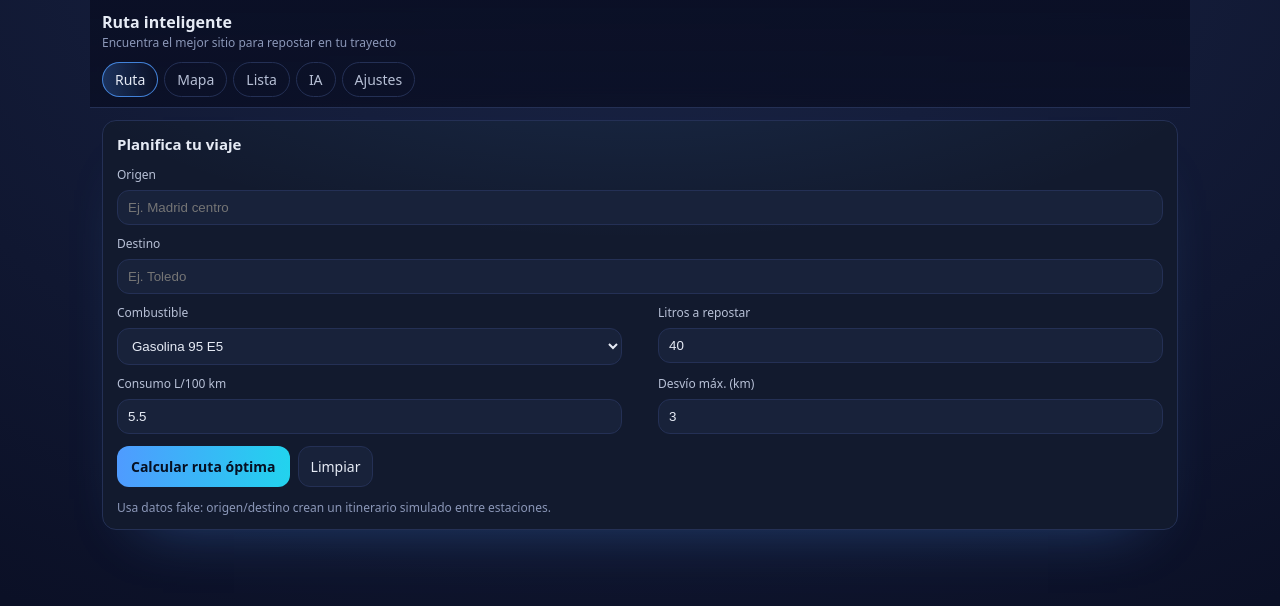
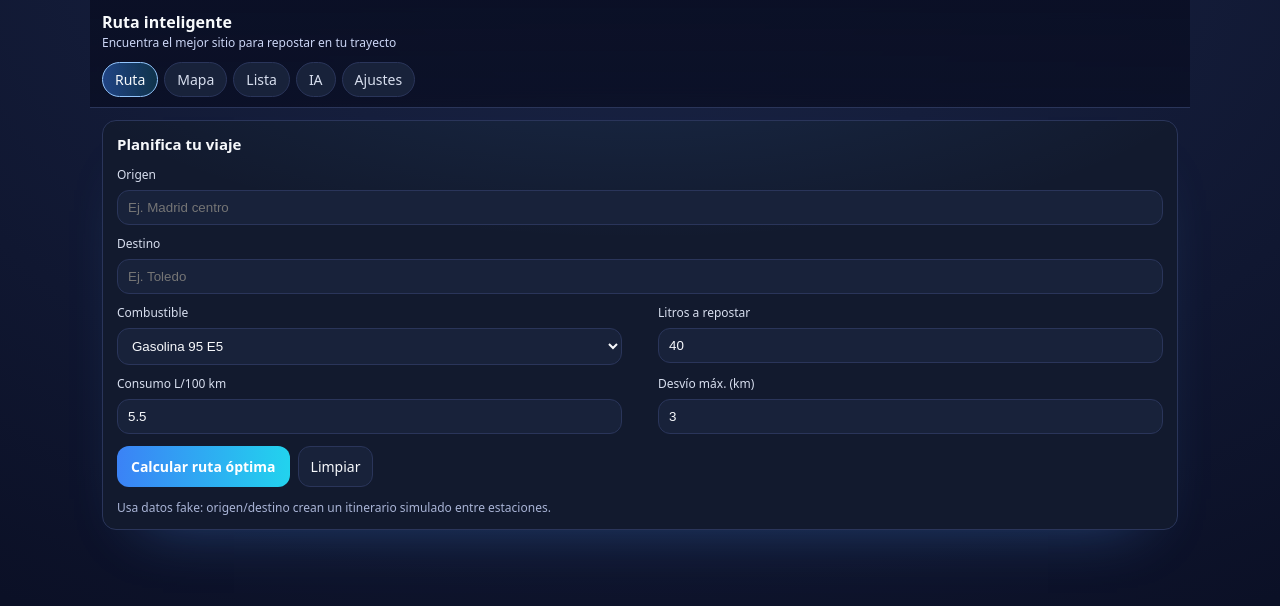
Before and after one commit to jblancoantelo/localizatugasolinera, a website: page prototipos_opencode_bigpickle/prototipo10-ruta-inteligente/index.html in a window 1280 px wide. Drawn offline with Linux system fonts and the light colour scheme.

Commit message:
fix(protos): mejorar contraste prototipo 10

```diff
--- a/prototipos_opencode_bigpickle/prototipo10-ruta-inteligente/estilo.css
+++ b/prototipos_opencode_bigpickle/prototipo10-ruta-inteligente/estilo.css
@@ -3,10 +3,10 @@
   --bg:#0b1026;
   --card:#121a2e;
   --sup:#18223a;
-  --txt:#e6ebf5;
-  --txt2:#b7c0d6;
-  --txt3:#8b97b8;
-  --line:#243055;
+  --txt:#f7f9fc;
+  --txt2:#d7deee;
+  --txt3:#a9b4d6;
+  --line:#2a355a;
   --azul:#4f9bff;
   --verde:#22c55e;
   --naranja:#f59e0b;
@@ -26,11 +26,11 @@ body{
 .cabecera{position:sticky;top:0;z-index:5;background:linear-gradient(180deg,rgba(11,16,38,.98) 0%,rgba(11,16,38,.9) 100%);backdrop-filter:blur(10px);border-bottom:1px solid var(--line)}
 .cab-fila{display:flex;align-items:center;gap:10px;padding:10px 12px}
 .vol{border:1px solid var(--line);background:var(--sup);color:var(--txt);border-radius:10px;padding:6px 10px}
-.tit h1{margin:0;font-size:16px}
-.tit p{margin:0;color:var(--txt3);font-size:12px}
+.tit h1{margin:0;font-size:16px;color:#f8fafc}
+.tit p{margin:0;color:#cbd5f5;font-size:12px}
 .tabs{display:flex;gap:6px;padding:0 12px 10px;overflow:auto}
-.tab{border:1px solid var(--line);background:transparent;color:var(--txt2);border-radius:999px;padding:6px 12px;white-space:nowrap}
-.tab.activa{background:linear-gradient(90deg,rgba(79,155,255,.25),transparent);color:var(--txt);border-color:rgba(79,155,255,.8)}
+.tab{border:1px solid var(--line);background:var(--sup);color:var(--txt2);border-radius:999px;padding:6px 12px;white-space:nowrap}
+.tab.activa{background:linear-gradient(90deg,rgba(59,130,246,.45),rgba(34,211,238,.18));color:#f8fafc;border-color:#93c5fd}
 .main{flex:1;display:flex;flex-direction:column;gap:12px;padding:12px}
 .panel{display:none;flex-direction:column;gap:12px}
 .panel.activa{display:flex}
@@ -42,7 +42,7 @@ body{
 .fila2{display:grid;grid-template-columns:1fr 1fr;gap:8px}
 .fila-acc{display:flex;gap:8px;padding:12px 14px}
 button{font:inherit}
-.primario{border:none;background:linear-gradient(90deg,#4f9bff,#22d3ee);color:#061022;border-radius:12px;padding:9px 14px;font-weight:600}
+.primario{border:none;background:linear-gradient(90deg,#3b82f6,#22d3ee);color:#ffffff;border-radius:12px;padding:9px 14px;font-weight:600}
 #btnLimpiarRuta{border:1px solid var(--line);background:var(--sup);color:var(--txt);border-radius:12px;padding:9px 12px}
 .pista{margin:0;padding:0 14px 12px;color:var(--txt3);font-size:12px}
 .res-cab{display:flex;flex-wrap:wrap;align-items:flex-start;justify-content:space-between;gap:10px;padding:12px 14px 0}
```
Also changed, not shown: prototipos_opencode_bigpickle/shared/informes/prototipo10-ruta-inteligente.md (added, +31 -0 lines), prototipos_opencode_bigpickle/shared/capturas/prototipo10-ruta-inteligente-movil.png (added), prototipos_opencode_bigpickle/shared/capturas/prototipo10-ruta-inteligente-pc.png (added).
